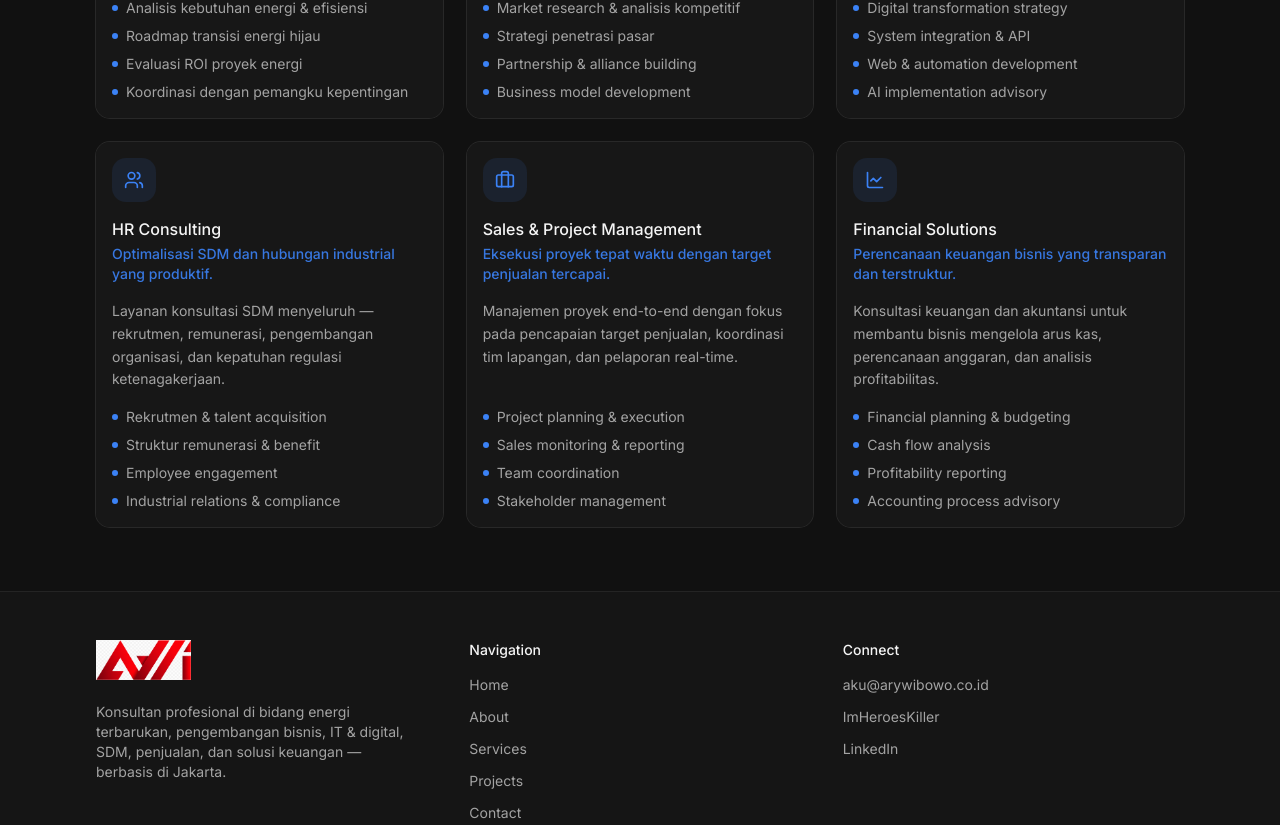
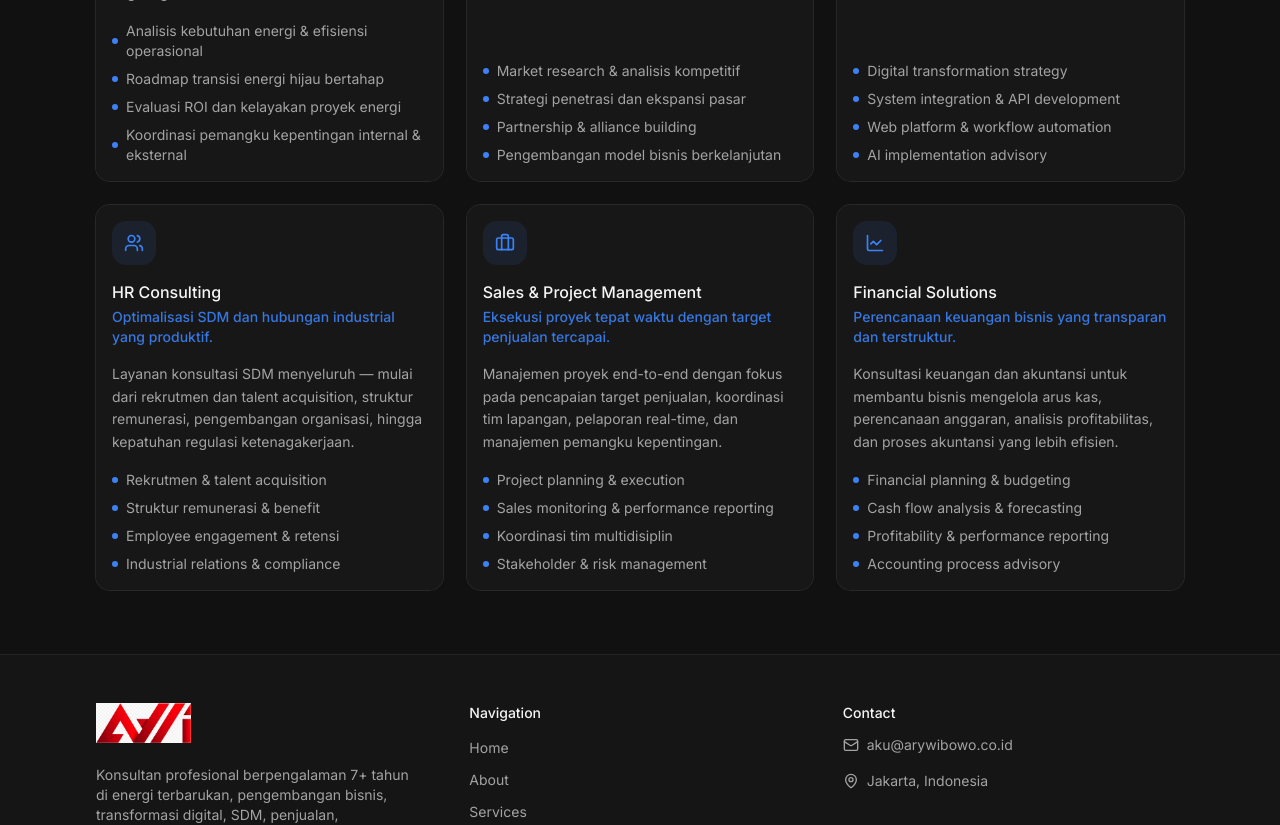
Before and after one commit to ImHeroesKiller/arywibowo-portfolio, a Next.js app: page /services in a window 1280 px wide. Shown: the part 600-1425 px from the top of the page. Built offline with nearby package versions, Linux system fonts and the light colour scheme.

Commit message:
content: fill pages with professional copy (exclude Projects)

```diff
--- a/app/about/page.tsx
+++ b/app/about/page.tsx
@@ -6,13 +6,13 @@ import { PageTransition } from "@/components/page-transition";
 export const metadata: Metadata = {
   title: "About",
   description:
-    "Profil profesional Ary Wibowo — konsultan di bidang SDM, manajemen proyek, dan transformasi digital.",
+    "Profil profesional Ary Wibowo — konsultan berpengalaman 7+ tahun di business development, energi terbarukan, dan transformasi digital.",
 };
 
 export default function AboutPage() {
   return (
     <PageTransition>
-      <About showExperience className="border-t-0 bg-transparent" />
+      <About showCta={false} className="border-t-0 bg-transparent" />
     </PageTransition>
   );
 }
--- a/app/contact/page.tsx
+++ b/app/contact/page.tsx
@@ -8,7 +8,8 @@ import { siteConfig } from "@/lib/constants";
 
 export const metadata: Metadata = {
   title: "Contact",
-  description: "Hubungi Ary Wibowo untuk konsultasi bisnis dan proyek.",
+  description:
+    "Hubungi Ary Wibowo untuk konsultasi bisnis — email aku@arywibowo.co.id, Jakarta, Indonesia.",
 };
 
 export default function ContactPage() {
--- a/components/about.tsx
+++ b/components/about.tsx
@@ -1,43 +1,52 @@
 "use client";
 
 import Link from "next/link";
+import { motion } from "framer-motion";
+import { CheckCircle2 } from "lucide-react";
 
 import { FadeIn } from "@/components/page-transition";
 import { SectionHeader } from "@/components/section-header";
-import { Badge } from "@/components/ui/badge";
 import { Button } from "@/components/ui/button";
 import { aboutContent } from "@/lib/constants";
 import { cn } from "@/lib/utils";
 
 interface AboutProps {
-  showExperience?: boolean;
   className?: string;
+  showCta?: boolean;
 }
 
-export function About({ showExperience = false, className }: AboutProps) {
+const strengthVariants = {
+  hidden: { opacity: 0, x: -12 },
+  visible: (index: number) => ({
+    opacity: 1,
+    x: 0,
+    transition: {
+      duration: 0.35,
+      delay: index * 0.08,
+      ease: [0.25, 0.1, 0.25, 1] as const,
+    },
+  }),
+};
+
+export function About({ className, showCta = true }: AboutProps) {
   return (
-    <section
-      className={cn(
-        "border-t border-border/60 bg-card/20",
-        className
-      )}
-    >
+    <section className={cn("border-t border-border/60 bg-card/20", className)}>
       <div className="mx-auto max-w-6xl px-4 py-20 sm:px-6 lg:px-8">
         <FadeIn>
           <SectionHeader
             eyebrow="About"
             title="Profil profesional"
-            description="Kombinasi pengalaman SDM, manajemen proyek, dan keahlian teknologi untuk solusi bisnis yang berdampak."
+            description={aboutContent.summary}
             align="center"
             className="mx-auto"
           />
         </FadeIn>
 
-        <div className="mt-14 grid gap-12 lg:grid-cols-2">
+        <div className="mt-14 grid gap-12 lg:grid-cols-2 lg:items-start">
           <FadeIn delay={0.1}>
             <div className="space-y-4 text-muted-foreground">
               {aboutContent.bio.map((paragraph) => (
-                <p key={paragraph.slice(0, 32)} className="leading-relaxed">
+                <p key={paragraph.slice(0, 40)} className="leading-relaxed">
                   {paragraph}
                 </p>
               ))}
@@ -45,40 +54,36 @@ export function About({ showExperience = false, className }: AboutProps) {
           </FadeIn>
 
           <FadeIn delay={0.2}>
-            <div>
+            <div className="rounded-2xl border border-border/60 bg-card/50 p-6 sm:p-8">
               <h3 className="text-lg font-semibold text-foreground">
                 Core Strengths
               </h3>
-              <div className="mt-4 flex flex-wrap gap-2">
-                {aboutContent.coreStrengths.map((strength) => (
-                  <Badge key={strength} variant="secondary">
-                    {strength}
-                  </Badge>
+              <p className="mt-2 text-sm text-muted-foreground">
+                Enam area keahlian utama yang mendukung konsultasi terintegrasi.
+              </p>
+              <motion.ul
+                initial="hidden"
+                whileInView="visible"
+                viewport={{ once: true, margin: "-40px" }}
+                className="mt-6 space-y-3"
+              >
+                {aboutContent.coreStrengths.map((strength, index) => (
+                  <motion.li
+                    key={strength}
+                    custom={index}
+                    variants={strengthVariants}
+                    className="flex items-start gap-3 text-sm text-foreground"
+                  >
+                    <CheckCircle2 className="mt-0.5 size-4 shrink-0 text-primary" />
+                    <span>{strength}</span>
+                  </motion.li>
                 ))}
-              </div>
+              </motion.ul>
             </div>
           </FadeIn>
         </div>
 
-        {showExperience && (
-          <div className="mt-16 space-y-6">
-            <FadeIn>
-              <SectionHeader eyebrow="Experience" title="Perjalanan profesional" />
-            </FadeIn>
-            {aboutContent.experience.map((item, index) => (
-              <FadeIn key={item.role} delay={index * 0.1}>
-                <div className="rounded-xl border border-border/60 bg-card/50 p-6">
-                  <p className="text-sm font-medium text-primary">{item.period}</p>
-                  <h3 className="mt-1 text-lg font-semibold">{item.role}</h3>
-                  <p className="text-sm text-muted-foreground">{item.company}</p>
-                  <p className="mt-3 text-muted-foreground">{item.description}</p>
-                </div>
-              </FadeIn>
-            ))}
-          </div>
-        )}
-
-        {!showExperience && (
+        {showCta && (
           <FadeIn delay={0.3}>
             <div className="mt-12 text-center">
               <Button render={<Link href="/about" />} variant="outline">
--- a/components/footer.tsx
+++ b/components/footer.tsx
@@ -1,4 +1,5 @@
 import Link from "next/link";
+import { Mail, MapPin } from "lucide-react";
 
 import Logo from "@/components/Logo";
 import { Separator } from "@/components/ui/separator";
@@ -35,35 +36,22 @@ export function Footer() {
           </div>
 
           <div>
-            <p className="text-sm font-medium">Connect</p>
-            <ul className="mt-3 space-y-2">
+            <p className="text-sm font-medium">Contact</p>
+            <ul className="mt-3 space-y-3">
               <li>
                 <a
                   href={`mailto:${siteConfig.email}`}
-                  className="text-sm text-muted-foreground transition-colors hover:text-primary"
+                  className="inline-flex items-center gap-2 text-sm text-muted-foreground transition-colors hover:text-primary"
                 >
+                  <Mail className="size-4 shrink-0" />
                   {siteConfig.email}
                 </a>
               </li>
               <li>
-                <a
-                  href={siteConfig.github}
-                  target="_blank"
-                  rel="noopener noreferrer"
-                  className="text-sm text-muted-foreground transition-colors hover:text-primary"
-                >
-                  {siteConfig.githubHandle}
-                </a>
-              </li>
-              <li>
-                <a
-                  href={siteConfig.linkedin}
-                  target="_blank"
-                  rel="noopener noreferrer"
-                  className="text-sm text-muted-foreground transition-colors hover:text-primary"
-                >
-                  LinkedIn
-                </a>
+                <span className="inline-flex items-center gap-2 text-sm text-muted-foreground">
+                  <MapPin className="size-4 shrink-0" />
+                  {siteConfig.location}
+                </span>
               </li>
             </ul>
           </div>
--- a/components/services.tsx
+++ b/components/services.tsx
@@ -30,7 +30,7 @@ export function Services({ showAll = false, className }: ServicesProps) {
           description={
             showAll
               ? "Layanan konsultasi profesional yang dirancang untuk mendukung pertumbuhan bisnis Anda di berbagai sektor."
-              : "Enam area keahlian utama untuk mendukung transformasi dan pertumbuhan bisnis Anda."
+              : "Renewable Energy, Business Development, IT & Digital, HR Consulting, Sales & Project Management, dan Financial Solutions — solusi terintegrasi dari strategi hingga eksekusi."
           }
           align="center"
           className="mx-auto mb-12"
--- a/lib/constants.ts
+++ b/lib/constants.ts
@@ -14,14 +14,11 @@ export const siteConfig = {
   title: "Profesional Consultant",
   headline: "Profesional Consultant",
   tagline:
-    "Mendampingi bisnis tumbuh melalui konsultasi strategis — dari energi terbarukan hingga transformasi digital.",
+    "Mendampingi bisnis tumbuh melalui konsultasi strategis — renewable energy, business development, IT & digital transformation, HR & operations, sales & project management, hingga financial solutions.",
   description:
-    "Konsultan profesional di bidang energi terbarukan, pengembangan bisnis, IT & digital, SDM, penjualan, dan solusi keuangan — berbasis di Jakarta.",
+    "Konsultan profesional berpengalaman 7+ tahun di energi terbarukan, pengembangan bisnis, transformasi digital, SDM, penjualan, manajemen proyek, dan solusi keuangan — berbasis di Jakarta.",
   url: "https://arywibowo.co.id",
   email: "aku@arywibowo.co.id",
-  github: "https://github.com/ImHeroesKiller",
-  githubHandle: "ImHeroesKiller",
-  linkedin: "https://linkedin.com/in/boworesearch",
   location: "Jakarta, Indonesia",
 } as const;
 
@@ -49,12 +46,12 @@ export const services: ServiceItem[] = [
     usp: "Strategi transisi energi hijau yang berkelanjutan dan terukur.",
     icon: Sun,
     description:
-      "Konsultasi perencanaan dan implementasi solusi energi terbarukan untuk bisnis yang ingin bertransformasi menuju operasi lebih efisien dan ramah lingkungan.",
+      "Konsultasi perencanaan dan implementasi solusi energi terbarukan untuk bisnis yang ingin meningkatkan efisiensi operasional sekaligus berkomitmen pada keberlanjutan lingkungan.",
     features: [
-      "Analisis kebutuhan energi & efisiensi",
-      "Roadmap transisi energi hijau",
-      "Evaluasi ROI proyek energi",
-      "Koordinasi dengan pemangku kepentingan",
+      "Analisis kebutuhan energi & efisiensi operasional",
+      "Roadmap transisi energi hijau bertahap",
+      "Evaluasi ROI dan kelayakan proyek energi",
+      "Koordinasi pemangku kepentingan internal & eksternal",
     ],
   },
   {
@@ -63,12 +60,12 @@ export const services: ServiceItem[] = [
     usp: "Membuka peluang pasar baru dan memperkuat pertumbuhan bisnis.",
     icon: TrendingUp,
     description:
-      "Pendampingan strategi ekspansi bisnis, identifikasi peluang pasar, dan penyusunan model pertumbuhan yang scalable untuk UMKM hingga enterprise.",
+      "Pendampingan strategi ekspansi bisnis, identifikasi peluang pasar, dan penyusunan model pertumbuhan yang scalable — dari UMKM hingga operasi skala enterprise.",
     features: [
       "Market research & analisis kompetitif",
-      "Strategi penetrasi pasar",
+      "Strategi penetrasi dan ekspansi pasar",
       "Partnership & alliance building",
-      "Business model development",
+      "Pengembangan model bisnis berkelanjutan",
     ],
   },
   {
@@ -77,11 +74,11 @@ export const services: ServiceItem[] = [
     usp: "Transformasi digital yang meningkatkan efisiensi operasional.",
     icon: Cpu,
     description:
-      "Solusi teknologi informasi dan digitalisasi proses bisnis — dari otomasi workflow, integrasi sistem, hingga pengembangan platform web.",
+      "Solusi teknologi informasi dan digitalisasi proses bisnis — dari otomasi workflow, integrasi sistem, hingga pengembangan platform web dan advisory implementasi AI.",
     features: [
       "Digital transformation strategy",
-      "System integration & API",
-      "Web & automation development",
+      "System integration & API development",
+      "Web platform & workflow automation",
       "AI implementation advisory",
     ],
   },
@@ -91,11 +88,11 @@ export const services: ServiceItem[] = [
     usp: "Optimalisasi SDM dan hubungan industrial yang produktif.",
     icon: Users,
     description:
-      "Layanan konsultasi SDM menyeluruh — rekrutmen, remunerasi, pengembangan organisasi, dan kepatuhan regulasi ketenagakerjaan.",
+      "Layanan konsultasi SDM menyeluruh — mulai dari rekrutmen dan talent acquisition, struktur remunerasi, pengembangan organisasi, hingga kepatuhan regulasi ketenagakerjaan.",
     features: [
       "Rekrutmen & talent acquisition",
       "Struktur remunerasi & benefit",
-      "Employee engagement",
+      "Employee engagement & retensi",
       "Industrial relations & compliance",
     ],
   },
@@ -105,12 +102,12 @@ export const services: ServiceItem[] = [
     usp: "Eksekusi proyek tepat waktu dengan target penjualan tercapai.",
     icon: Briefcase,
     description:
-      "Manajemen proyek end-to-end dengan fokus pada pencapaian target penjualan, koordinasi tim lapangan, dan pelaporan real-time.",
+      "Manajemen proyek end-to-end dengan fokus pada pencapaian target penjualan, koordinasi tim lapangan, pelaporan real-time, dan manajemen pemangku kepentingan.",
     features: [
       "Project planning & execution",
-      "Sales monitoring & reporting",
-      "Team coordination",
-      "Stakeholder management",
+      "Sales monitoring & performance reporting",
+      "Koordinasi tim multidisiplin",
+      "Stakeholder & risk management",
     ],
   },
   {
@@ -119,51 +116,29 @@ export const services: ServiceItem[] = [
     usp: "Perencanaan keuangan bisnis yang transparan dan terstruktur.",
     icon: LineChart,
     description:
-      "Konsultasi keuangan dan akuntansi untuk membantu bisnis mengelola arus kas, perencanaan anggaran, dan analisis profitabilitas.",
+      "Konsultasi keuangan dan akuntansi untuk membantu bisnis mengelola arus kas, perencanaan anggaran, analisis profitabilitas, dan proses akuntansi yang lebih efisien.",
     features: [
       "Financial planning & budgeting",
-      "Cash flow analysis",
-      "Profitability reporting",
+      "Cash flow analysis & forecasting",
+      "Profitability & performance reporting",
       "Accounting process advisory",
     ],
   },
 ];
 
 export const aboutContent = {
+  summary:
+    "Kombinasi pengalaman business development, hubungan klien, dan keahlian teknologi untuk solusi bisnis yang berdampak.",
   bio: [
-    "Profesional berpengalaman di bidang Sumber Daya Manusia, manajemen proyek, dan telekomunikasi dengan pengalaman lebih dari satu dekade di berbagai industri.",
-    "Memiliki semangat tinggi terhadap teknologi dan bisnis, serta keahlian dalam berbagai perangkat lunak — dari Google Workspace hingga implementasi AI dan pengembangan web.",
-    "Lulusan S1 Computer Engineering dari STMIK Tegal, dengan track record sebagai Project Manager di PT GOS Indoraya dan pengalaman di Indosat Ooredoo, PERDANA, serta berbagai proyek digital seperti OneWork, FreeJobID, dan SaleGuard.",
+    "Profesional konsultan dengan pengalaman lebih dari 7 tahun di business development, hubungan klien, energi terbarukan, dan transformasi digital. Latar belakang teknik komputer memperkuat pendekatan analitis dalam merancang solusi bisnis terukur — dari strategi pertumbuhan pasar hingga implementasi sistem digital.",
+    "Berpengalaman memimpin proyek lintas industri telekomunikasi dan energi, mengkoordinasikan tim multidisiplin, serta mengembangkan platform digital untuk otomasi operasi bisnis. Menggabungkan keahlian di pengembangan bisnis, SDM, penjualan, manajemen proyek, IT, dan keuangan untuk menghadirkan konsultasi terintegrasi yang memberikan dampak nyata bagi organisasi.",
   ],
   coreStrengths: [
-    "Manajemen SDM & Hubungan Industrial",
-    "Project & Sales Management",
-    "Business Development",
-    "IT & Digital Transformation",
-    "Telecommunications",
-    "Financial & Accounting Advisory",
-  ],
-  experience: [
-    {
-      period: "Juli 2017 — Present",
-      role: "Project Manager",
-      company: "PT GOS Indoraya",
-      description:
-        "Memimpin eksekusi proyek skala enterprise, koordinasi tim lapangan, dan pencapaian target operasional.",
-    },
-    {
-      period: "2015 — 2017",
-      role: "Project Coordinator & Team Lead",
-      company: "Indosat Ooredoo",
-      description:
-        "Mengkoordinasikan proyek telekomunikasi, memimpin tim lapangan, dan memastikan SLA terpenuhi.",
-    },
-    {
-      period: "Juni 2023 — Present",
-      role: "Founder & Consultant",
-      company: "OneWork, FreeJobID, SaleGuard",
-      description:
-        "Mengembangkan platform digital untuk otomasi proses kerja, peluang kerja, dan monitoring penjualan distributor.",
-    },
+    "Business Development & Hubungan Klien",
+    "Konsultasi Energi Terbarukan",
+    "Transformasi IT & Digital",
+    "Konsultasi SDM & Organisasi",
+    "Sales & Project Management",
+    "Solusi Keuangan Bisnis",
   ],
 } as const;
```
